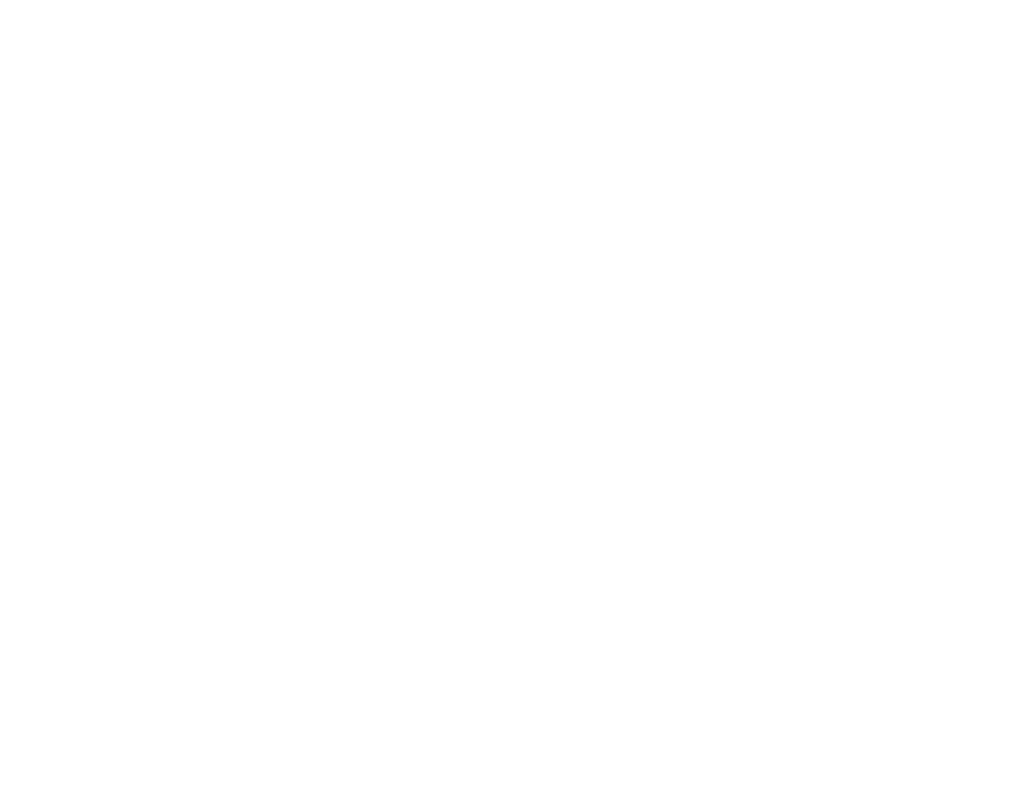
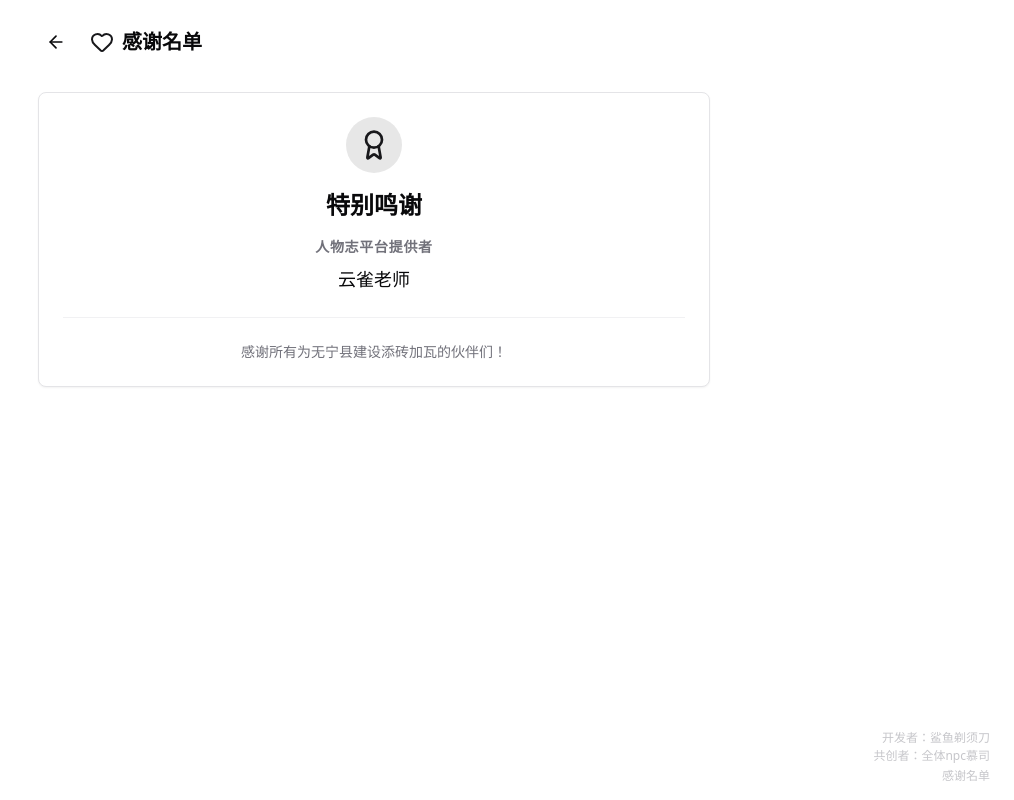
Before and after one commit to iLuns2000/Wuning-County, a React (Vite) app: page /credits in a window 1280 px wide. Before the commit this address had no page. Shown: the whole page, without its empty margins (266-1280 px from the left). Built offline with nearby package versions, Linux system fonts and the light colour scheme.

Commit message:
feat: add watermark and credits page

```diff
--- a/src/App.tsx
+++ b/src/App.tsx
@@ -5,6 +5,8 @@ import { NPCList } from '@/pages/NPCList';
 import { TaskList } from '@/pages/TaskList';
 import { Facilities } from '@/pages/Facilities';
 import { Collection } from '@/pages/Collection';
+import { Credits } from '@/pages/Credits';
+import { Watermark } from '@/components/Watermark';
 
 function App() {
   return (
@@ -16,7 +18,9 @@ function App() {
         <Route path="/tasks" element={<TaskList />} />
         <Route path="/facilities" element={<Facilities />} />
         <Route path="/collection" element={<Collection />} />
+        <Route path="/credits" element={<Credits />} />
       </Routes>
+      <Watermark />
     </BrowserRouter>
   );
 }
--- /dev/null
+++ b/src/components/Watermark.tsx
@@ -0,0 +1,21 @@
+import React from 'react';
+import { useNavigate } from 'react-router-dom';
+
+export const Watermark: React.FC = () => {
+  const navigate = useNavigate();
+
+  return (
+    <div className="fixed bottom-2 right-4 z-50 text-right pointer-events-none select-none md:bottom-4 md:right-6">
+      <div className="flex flex-col items-end gap-0.5 text-[10px] md:text-xs text-muted-foreground/40 hover:text-muted-foreground/80 transition-colors pointer-events-auto">
+        <p>开发者：鲨鱼剃须刀</p>
+        <p>共创者：全体npc慕司</p>
+        <button
+          onClick={() => navigate('/credits')}
+          className="hover:text-primary hover:underline transition-all mt-0.5 cursor-pointer"
+        >
+          感谢名单
+        </button>
+      </div>
+    </div>
+  );
+};
--- /dev/null
+++ b/src/pages/Credits.tsx
@@ -0,0 +1,50 @@
+import React from 'react';
+import { useNavigate } from 'react-router-dom';
+import { ArrowLeft, Heart, Award } from 'lucide-react';
+
+export const Credits: React.FC = () => {
+  const navigate = useNavigate();
+
+  return (
+    <div className="flex justify-center p-4 min-h-screen bg-background">
+      <div className="w-full max-w-2xl space-y-6">
+        <header className="flex items-center gap-4 py-2 shrink-0">
+          <button
+            onClick={() => navigate(-1)}
+            className="p-2 hover:bg-secondary rounded-full transition-colors"
+          >
+            <ArrowLeft size={20} />
+          </button>
+          <h1 className="text-xl font-bold flex items-center gap-2">
+            <Heart className="text-primary" />
+            感谢名单
+          </h1>
+        </header>
+
+        <div className="space-y-6 animate-in slide-in-from-bottom-4 duration-500">
+          <div className="p-6 border rounded-lg bg-card shadow-sm text-center space-y-4">
+            <div className="flex justify-center mb-4">
+              <div className="p-3 bg-primary/10 rounded-full">
+                <Award size={32} className="text-primary" />
+              </div>
+            </div>
+
+            <h2 className="text-2xl font-bold mb-2">特别鸣谢</h2>
+
+            <div className="space-y-6">
+              <div className="space-y-2">
+                <h3 className="text-sm font-semibold text-muted-foreground uppercase tracking-wider">人物志平台提供者</h3>
+                <p className="text-lg font-medium">云雀老师</p>
+              </div>
+
+              {/* Add more sections here as needed */}
+              <div className="pt-6 border-t border-border/50 text-sm text-muted-foreground">
+                感谢所有为无宁县建设添砖加瓦的伙伴们！
+              </div>
+            </div>
+          </div>
+        </div>
+      </div>
+    </div>
+  );
+};
```
